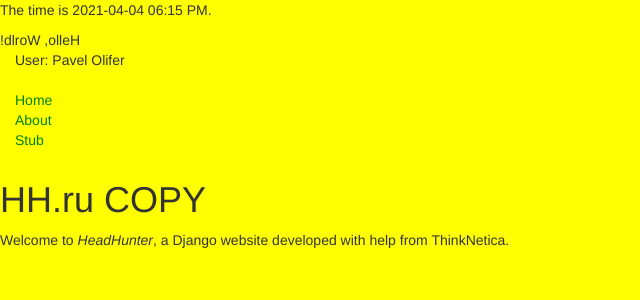
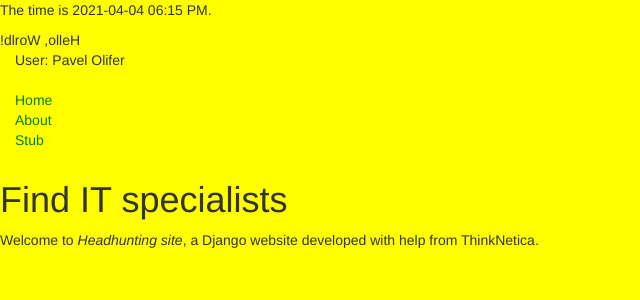
Before and after one commit to thinknetica-django-lab-02/pavoli, a Django app: template headhunter/main/templates/index.html in a window 1280 px wide. Shown: the top 300 px of the page, without its empty margins (0-640 px from the left). Run offline with Django 3.2, Linux system fonts and the light colour scheme; the template is opened without the code that fills it, so the values that code supplies are empty; some libraries are stand-ins or nearby versions.

Commit message:
file formatting

```diff
--- a/headhunter/main/templates/base.html
+++ b/headhunter/main/templates/base.html
@@ -2,23 +2,23 @@
 
 <!DOCTYPE html>
 <html lang="en">
-
-<head>
-
-    {% block title %}<title>Site for Hunting an Employees</title>{% endblock %}
-    <meta charset="utf-8">
-    <meta name="viewport" content="width=device-width, initial-scale=1">
-    <link rel="stylesheet" href="https://maxcdn.bootstrapcdn.com/bootstrap/3.3.7/css/bootstrap.min.css">
+  <head>
+    {% block title %}
+    <title>Site for Hunting an Employees</title>
+    {% endblock %}
+    <meta charset="utf-8" />
+    <meta name="viewport" content="width=device-width, initial-scale=1" />
+    <link
+      rel="stylesheet"
+      href="https://maxcdn.bootstrapcdn.com/bootstrap/3.3.7/css/bootstrap.min.css"
+    />
     <script src="https://ajax.googleapis.com/ajax/libs/jquery/1.12.4/jquery.min.js"></script>
     <script src="https://maxcdn.bootstrapcdn.com/bootstrap/3.3.7/js/bootstrap.min.js"></script>
 
-    <link rel="stylesheet" href="{% static '/css/styles.css' %}">
-</head>
+    <link rel="stylesheet" href="{% static '/css/styles.css' %}" />
+  </head>
 
-    {% block content %}
-    {% endblock %}
+  {% block content %} {% endblock %}
 
-<body>
-</body>
-
+  <body></body>
 </html>
--- a/headhunter/main/templates/index.html
+++ b/headhunter/main/templates/index.html
@@ -1,15 +1,16 @@
 {% extends 'base.html' %}
 
+{% block content %}
 
-{% block content %}
 {% include 'navbar.html' with username="Pavel Olifer" %}
 
-<h1>HH.ru COPY</h1>
+<h1>Find IT specialists</h1>
 
-<p>Welcome to <em>HeadHunter</em>, a Django website developed with help from ThinkNetica.</p>
+<p>
+  Welcome to <em>Headhunting site</em>, a Django website developed with help
+  from ThinkNetica.
+</p>
 
 {% if turn_on_block %}
-    <p>The turn_on_block value is {{ turn_on_block }}</p>
-{% endif %}
-
-{% endblock %}
+<p>The turn_on_block value is {{ turn_on_block }}</p>
+{% endif %} {% endblock %}
```
Also changed, not shown: headhunter/main/templatetags/filter_string.py (line endings or trailing spaces).
